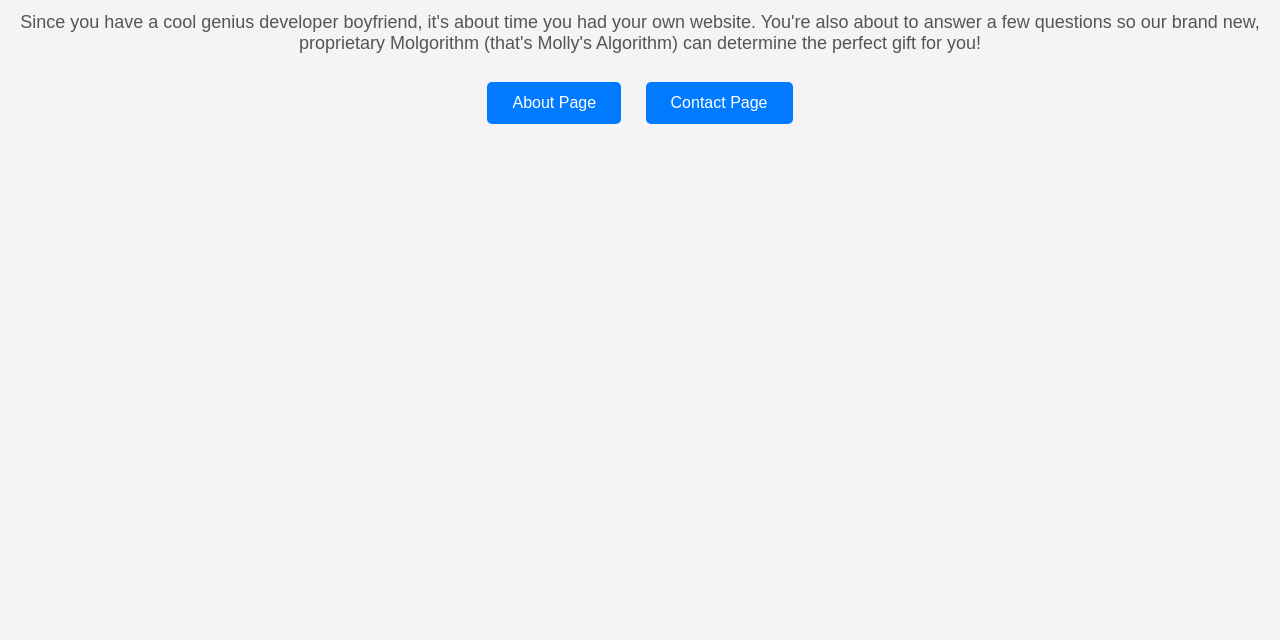
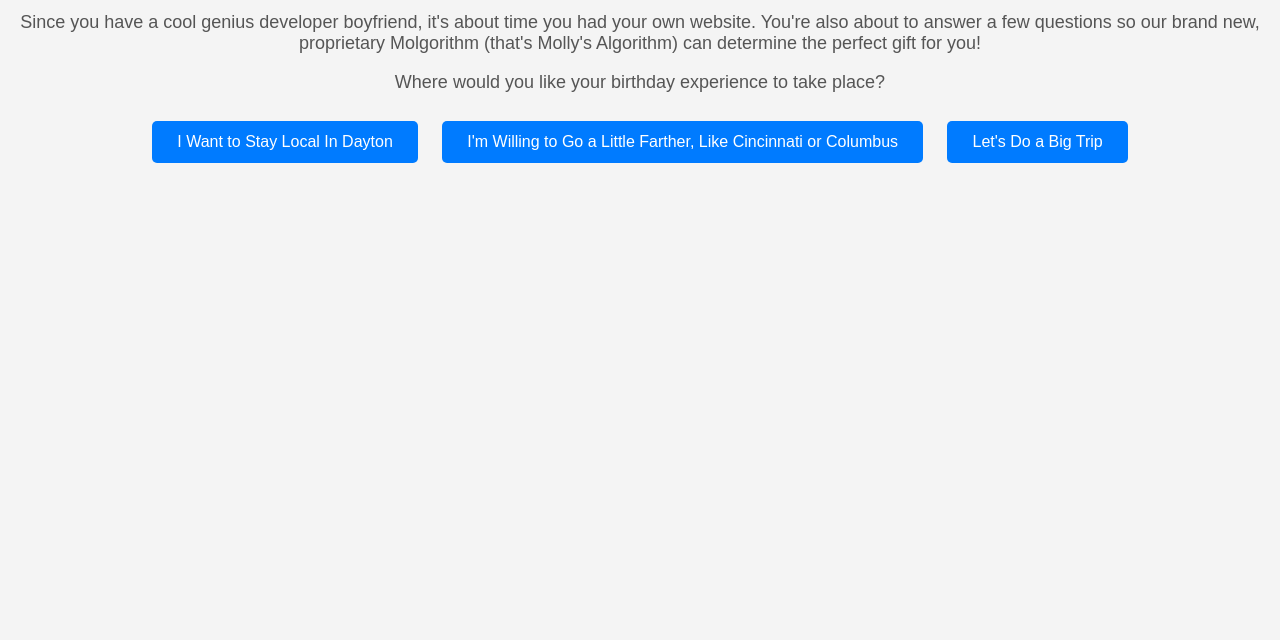
Before and after one commit to andybremer/MollysBirthday, a plain HTML site: page index.html in a window 1280 px wide. Shown: the part 160-800 px from the top of the page. Drawn offline with Linux system fonts and the light colour scheme.

Commit message:
Update index.html

```diff
--- a/index.html
+++ b/index.html
@@ -40,8 +40,11 @@
     <h1>Happy Birthday Molly!</h1>
     <p>Since you have a cool genius developer boyfriend, it's about time you had your own website. You're also about to answer a few questions so our brand new, proprietary Molgorithm (that's Molly's Algorithm) can determine the perfect gift for you!</p>
 
-    <button onclick="location.href='about.html'">About Page</button>
-    <button onclick="location.href='contact.html'">Contact Page</button>
+    <p>Where would you like your birthday experience to take place?</p>
+
+    <button onclick="location.href='Dayton.html'">I Want to Stay Local In Dayton</button>
+    <button onclick="location.href='CinCol.html'">I'm Willing to Go a Little Farther, Like Cincinnati or Columbus</button>
+    <button onclick="location.href='PortClinton.html'">Let's Do a Big Trip</button>
 
 </body>
 </html>
```
